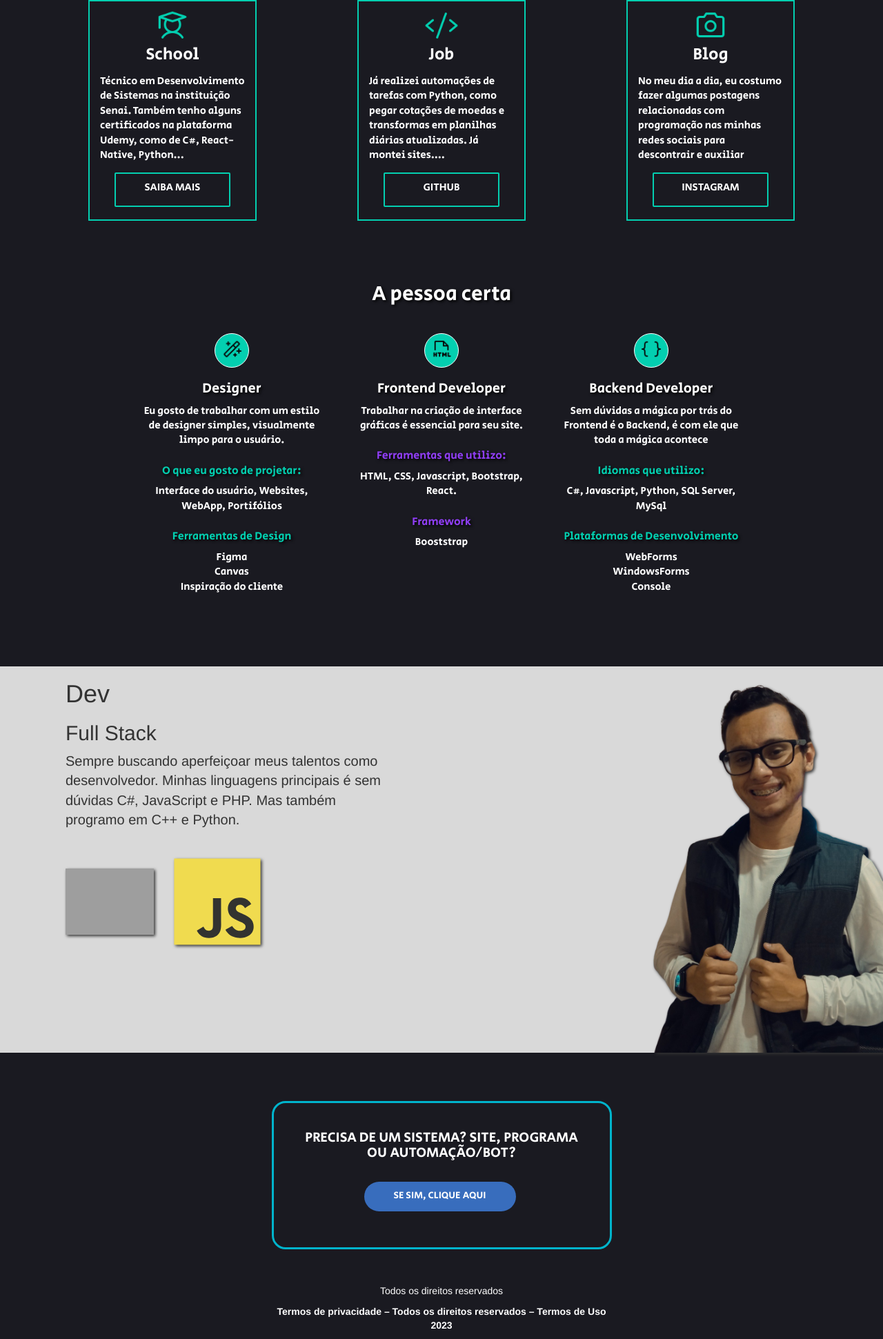
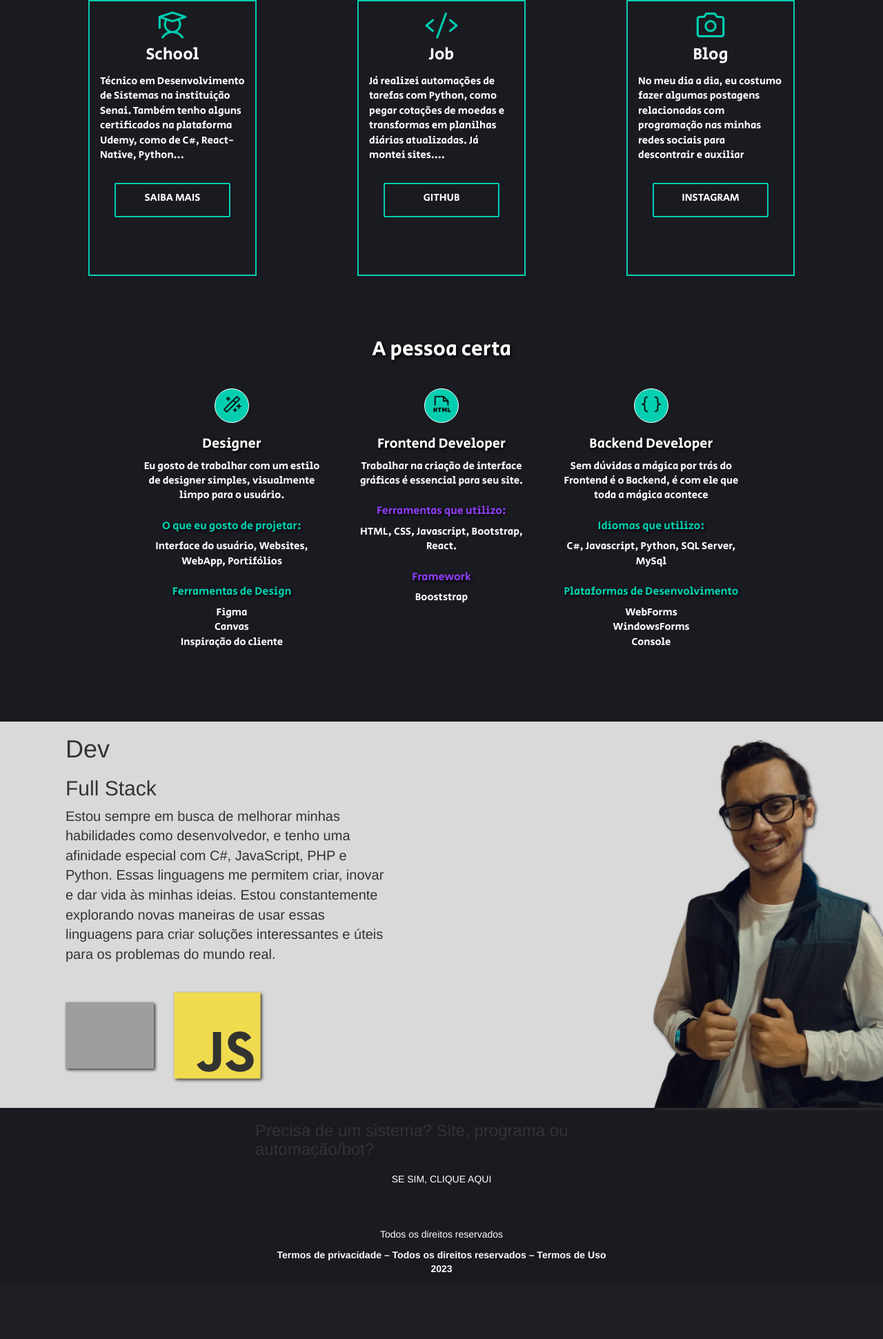
Before and after one commit to PedroPro212/Portfolio, a PHP site: page /src/home/page/index.html in a window 1280 px wide. Shown: the part 1214-3155 px from the top of the page at 69% size. After the commit the page ends 3059 px from the top, so only its background shows below. Run offline with PHP 8.4, Linux system fonts and the light colour scheme; grey boxes are pictures that could not be loaded.

Commit message:
edit
Modificação

```diff
--- a/src/home/page/index.html
+++ b/src/home/page/index.html
@@ -221,10 +221,10 @@
                 <h1>Dev</h1>
                 <h2>Full Stack</h2>
                 <p style="font-size: 20px;">
-                  Sempre buscando aperfeiçoar meus talentos como desenvolvedor. Minhas linguagens principais é sem dúvidas C#, JavaScript e PHP. Mas também programo em C++ e Python.
+                    Estou sempre em busca de melhorar minhas habilidades como desenvolvedor, e tenho uma afinidade especial com C#, JavaScript, PHP e Python. Essas linguagens me permitem criar, inovar e dar vida às minhas ideias. Estou constantemente explorando novas maneiras de usar essas linguagens para criar soluções interessantes e úteis para os problemas do mundo real.
                 </p>
                 <div style="margin-top:5vh">
-                  <img src="https://cdn.jsdelivr.net/gh/devicons/devicon/icons/react/react-original.svg" alt="Logo React" class="imgLogosLing" width="128" style="margin-right: 3vh;">
+                  <img src="https://cdn.jsdelivr.net/gh/devicons/devicon@latest/icons/python/python-original.svg" alt="Logo React" class="imgLogosLing" width="128" style="margin-right: 3vh;">
                     <img src="../../shared/img/LogoJavascript.svg" alt="Logo JavaScript" class="imgLogosLing" width="128">
                 </div>
 
--- a/src/home/style/index.css
+++ b/src/home/style/index.css
@@ -183,7 +183,7 @@ body,html{
     border-color:#03CFB0;
     border-width:2px;
     width:244px;
-    height: 32rem;
+    height: 40rem;
 }
 /*        .quadro:hover{
     margin-top:50px;
@@ -207,6 +207,7 @@ body,html{
 }
 .botao_SaibaMais{
     width:80%;
+    margin-top: 3rem;
     margin-bottom:10px;
     border-style:solid;
     border-color:#03CFB0;
@@ -329,39 +330,39 @@ body,html{
     border-radius:3px;
 }
 
-.orcamento:hover{
-    background-color:#00b4fc;
+/*---------- Habilidades ----------   */
+.habilidades{
+    border: solid 2px #03cfb033;
+    border-radius: 0.5em;
+    padding: 1em;
+    padding-bottom: 3em;
+    padding-left: 4em;
+    padding-right: 4em;
+}
+svg{
+    width: 4em;
+}
+.habilidades p{
+    color: #FFFFFF;
+    margin-top: 0.5em;
 }
 
-.precisa{
-    width:493px;
-    height:215px;
-    color:hsl(0, 50%, 50%);
-    border-color:#00B4CC;
-    border-style:solid;
-    border-radius:20px;
-    margin-top:70px;
-    font-family: 'Secular One', sans-serif;
+form input[type="text"]{
+    width: 80%;
+    height: 4rem;
+    padding: 0.5rem;
+    margin-top: 0.8rem;
+    color: #333;
+    outline: none;
 }
-.precisa h3{
-    text-transform:uppercase;
-    text-align:center;
-    color:white;
-    font-size:20px;
-    margin-top:40px;
-    margin-left:30px;
-    margin-right:30px;
-}
-.precisa a{
-    text-decoration:none;
-}
-.orcamento{
-    background-color:#386DBD;
-    width:220px;
-    height:43px;
-    margin-left:131px;
-    border-radius:30px;
-    margin-top:30px;
+form input[type="submit"]{
+    width: 8rem;
+    height: 3rem;
+    margin-top: 1rem;
+    margin-bottom: 1rem;
+    background-color: #03CFB0;
+    border: none;
+    border-radius: 0.1rem;
 }
 
 .fifth {
```
Also changed, not shown: other parts of src/home/style/index.css (+42 -0 lines).
